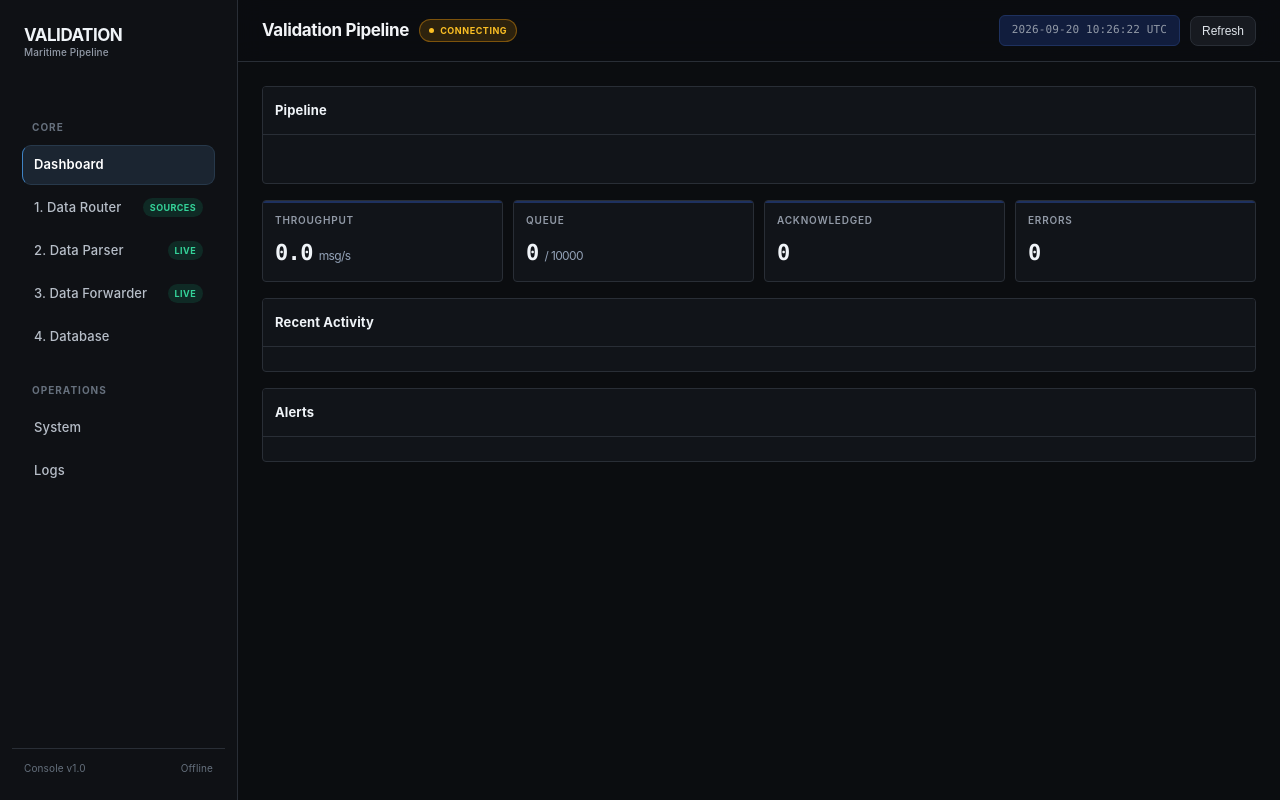
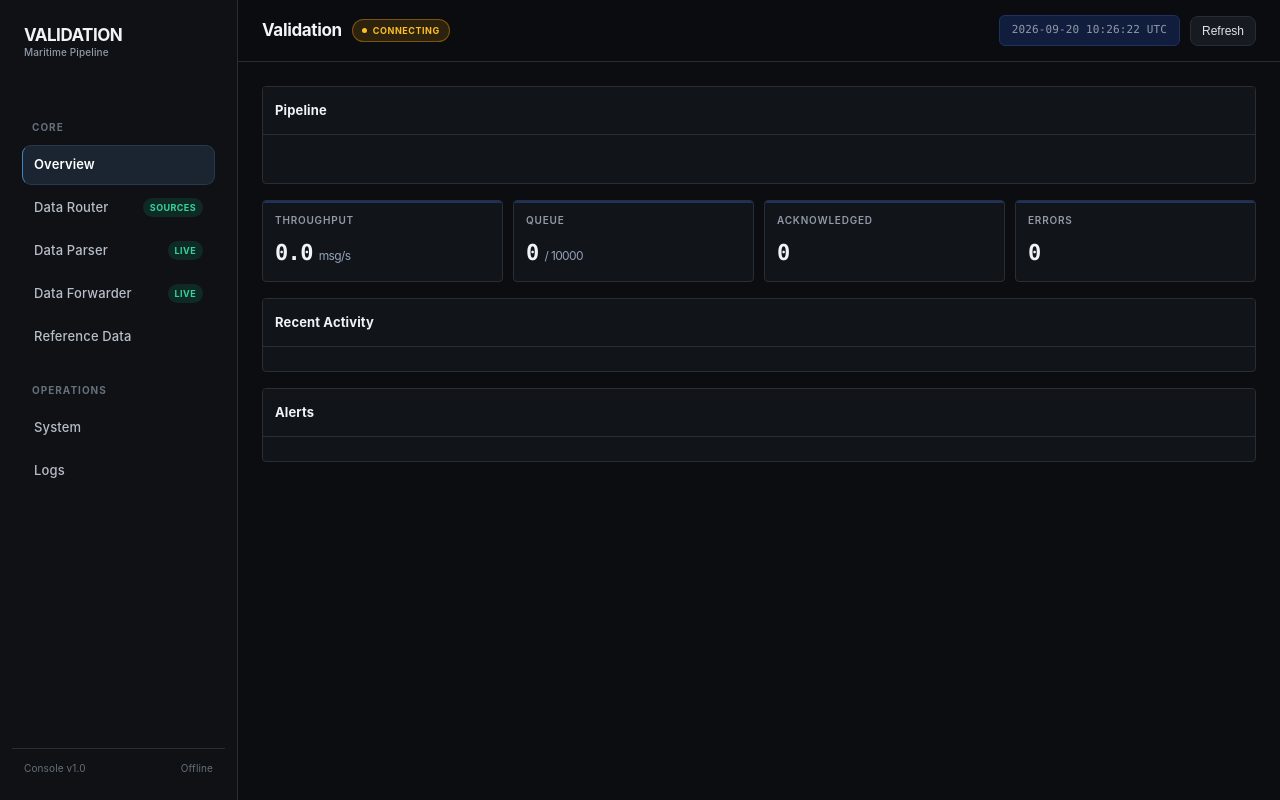
Before and after one commit to XaviourZone/validation-docker, a Python web app: template Validation/Web_Console/app/templates/index.html in a window 1280 px wide. Run offline with Jinja, Linux system fonts and the light colour scheme; the template is opened without the code that fills it, so the values that code supplies are empty.

Commit message:
Simplify Web Console navigation and labels

```diff
--- a/Validation/Web_Console/app/templates/index.html
+++ b/Validation/Web_Console/app/templates/index.html
@@ -12,11 +12,11 @@
   <div class="sidebar-header"><div><h2>Validation</h2><span>Maritime Pipeline</span></div></div>
   <nav class="sidebar-nav">
     <div class="nav-section-title">Core</div>
-    <a class="nav-item active" data-tab="dashboard"><span>Dashboard</span></a>
-    <a class="nav-item" data-tab="router"><span>1. Data Router</span><span class="mini-badge running" id="sidebar-router-badge">Sources</span></a>
-    <a class="nav-item" data-tab="parser"><span>2. Data Parser</span><span class="mini-badge running" id="sidebar-parser-badge">Live</span></a>
-    <a class="nav-item" data-tab="forwarder"><span>3. Data Forwarder</span><span class="mini-badge running" id="sidebar-forwarder-badge">Live</span></a>
-    <a class="nav-item" data-tab="database"><span>4. Database</span></a>
+    <a class="nav-item active" data-tab="dashboard"><span>Overview</span></a>
+    <a class="nav-item" data-tab="router"><span>Data Router</span><span class="mini-badge running" id="sidebar-router-badge">Sources</span></a>
+    <a class="nav-item" data-tab="parser"><span>Data Parser</span><span class="mini-badge running" id="sidebar-parser-badge">Live</span></a>
+    <a class="nav-item" data-tab="forwarder"><span>Data Forwarder</span><span class="mini-badge running" id="sidebar-forwarder-badge">Live</span></a>
+    <a class="nav-item" data-tab="database"><span>Reference Data</span></a>
     <div class="nav-section-title">Operations</div>
     <a class="nav-item" data-tab="system"><span>System</span></a>
     <a class="nav-item" data-tab="logs"><span>Logs</span></a>
@@ -26,7 +26,7 @@
 
 <div class="content-wrapper">
   <header class="topbar">
-    <div class="topbar-left"><h1 class="topbar-title" id="topbar-title">Validation Pipeline</h1><span id="system-health-badge" class="status-pill degraded">CONNECTING</span></div>
+    <div class="topbar-left"><h1 class="topbar-title" id="topbar-title">Validation</h1><span id="system-health-badge" class="status-pill degraded">CONNECTING</span></div>
     <div class="topbar-right"><div class="utc-clock" id="utc-clock">UTC</div><button class="refresh-btn" id="btn-manual-refresh">Refresh</button></div>
   </header>
 
```
